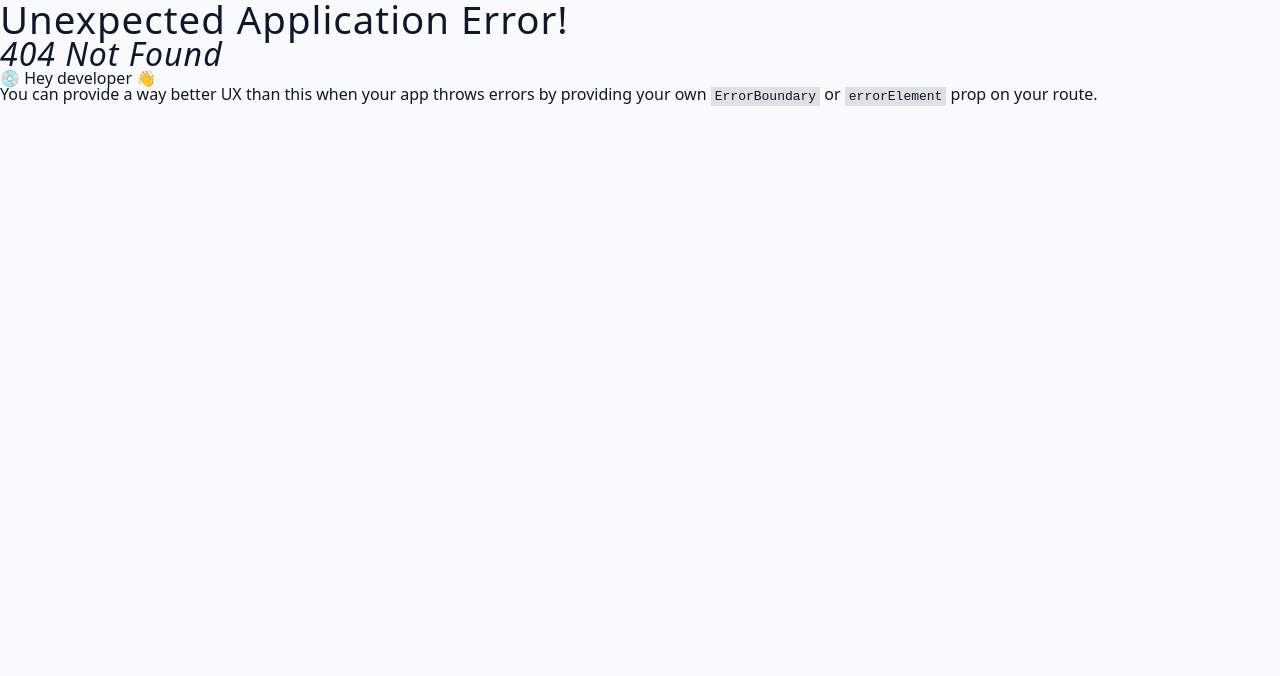
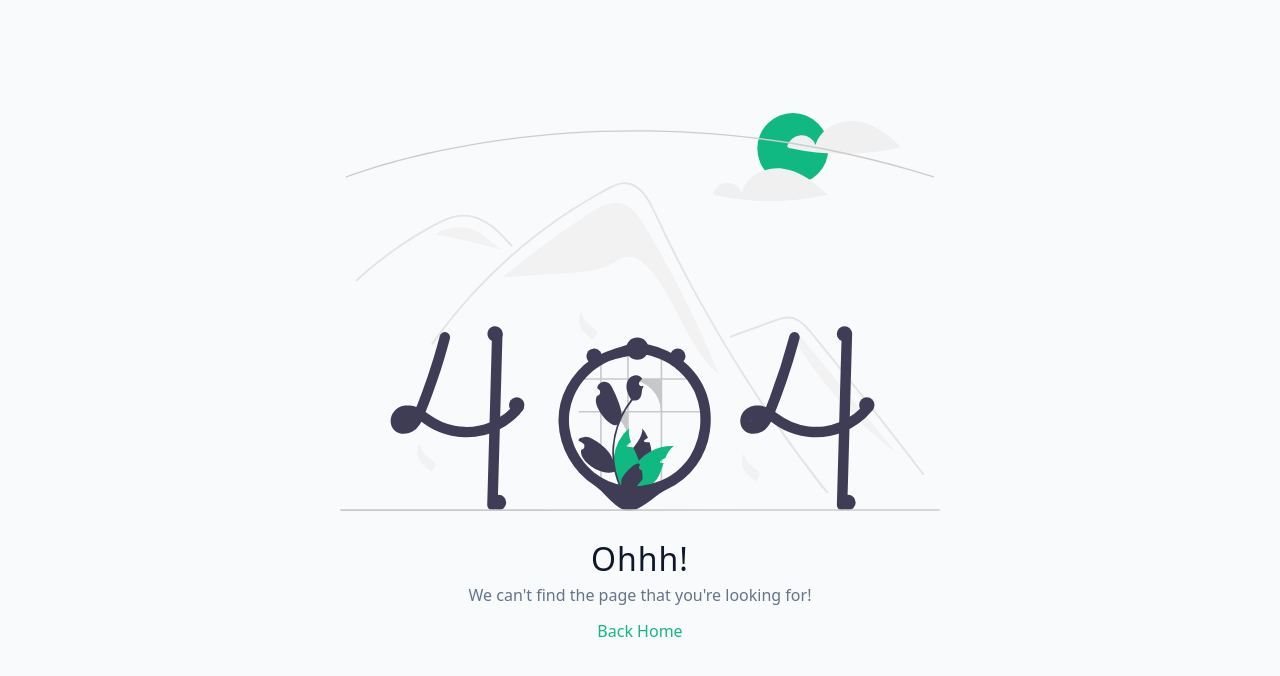
Before and after one commit to hadeersalah7/Mix-Master-React-Project, a React (Vite) app: page /cocktail/1 in a window 1280 px wide. Before the commit this address had no page. Shown: the top 676 px of the page. Built offline with nearby package versions, Linux system fonts and the light colour scheme.

Commit message:
styling the error component

```diff
--- a/src/App.jsx
+++ b/src/App.jsx
@@ -4,6 +4,7 @@
   const router = createBrowserRouter([
     {
       path: "/",
+      errorElement: <Error />,
       element: <HomeLayout />,
       children: [
         {
--- a/src/Pages/Error.jsx
+++ b/src/Pages/Error.jsx
@@ -1,8 +1,25 @@
 import React from 'react'
-
+import { useRouteError, Link } from 'react-router-dom';
+import img from "../assets/not-found.svg"
+import Wrapper from '../assets/wrappers/ErrorPage';
 const Error = () => {
+    const error = useRouteError()
+    if (error.status === 404) {
+        return <Wrapper>
+            <div>
+                <img src={img} alt="not found" className="img"/>
+                <h3>ohhh!</h3>
+                <p>We can't find the page that you're looking for!</p>
+                <Link to="/">Back home</Link>
+            </div>
+        </Wrapper>
+    }
     return (
-        <h1>Error</h1>
+        <Wrapper>
+            <div>
+                <h3>Something went wrong</h3>
+            </div>
+        </Wrapper>
     )
 }
 
--- a/src/Pages/HomeLayout.jsx
+++ b/src/Pages/HomeLayout.jsx
@@ -6,7 +6,9 @@
     return (
         <div>
             <Navbar />
-            <Outlet />
+            <section className='page'>
+                <Outlet />
+            </section>
         </div>
 
     )
--- a/src/assets/wrappers/ErrorPage.js
+++ b/src/assets/wrappers/ErrorPage.js
@@ -4,26 +4,25 @@
   min-height: 100vh;
   text-align: center;
   display: flex;
+  justify-content: center;
   align-items: center;
-  justify-content: center;
-  img {
+  .img{
     width: 90vw;
     max-width: 600px;
     display: block;
     margin-bottom: 2rem;
     margin-top: -3rem;
   }
-  h3 {
-    margin-bottom: 0.5rem;
+  h3{
+      margin-bottom: 0.5rem;
   }
-
-  p {
-    line-height: 1.5;
+  p{
     margin-top: 0.5rem;
     margin-bottom: 1rem;
+    line-height: 1.5;
     color: var(--grey-500);
   }
-  a {
+  a{
     color: var(--primary-500);
     text-transform: capitalize;
   }
```
